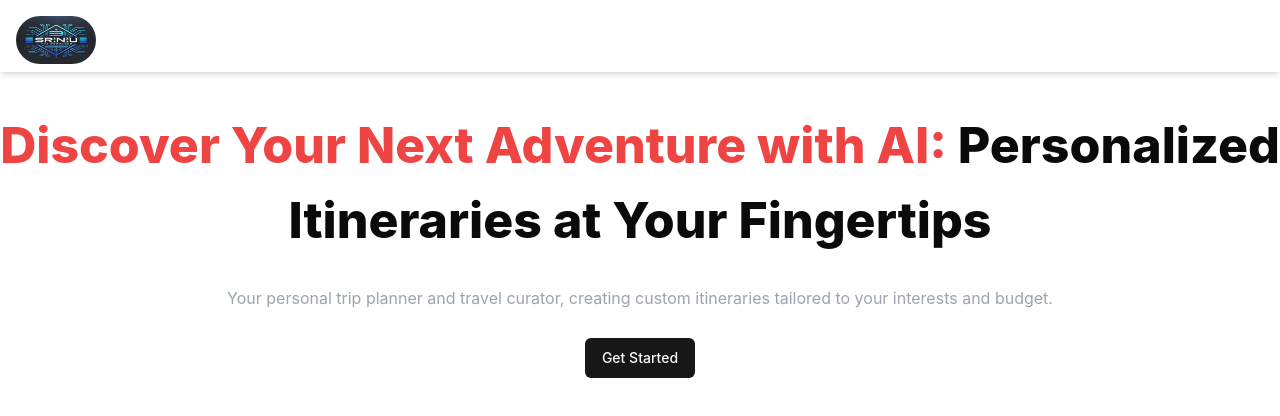
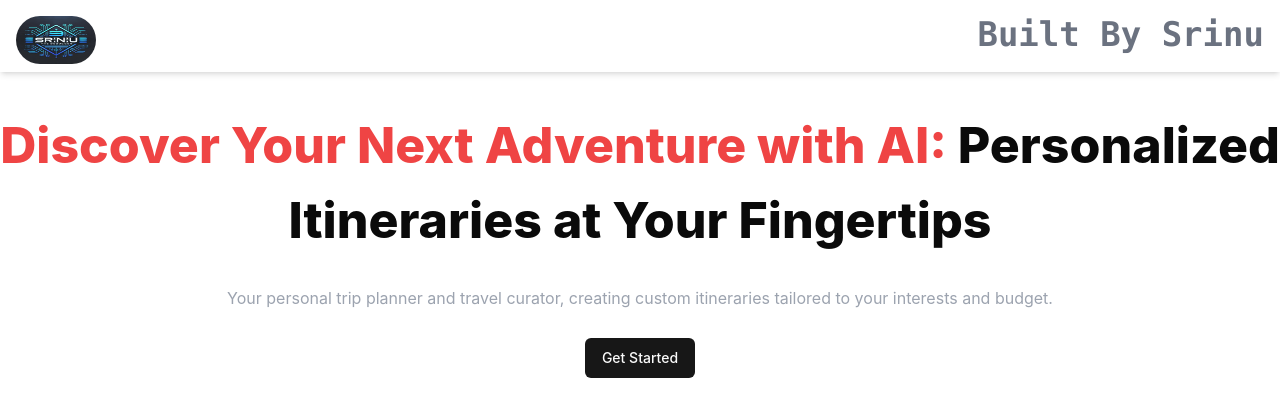
Before and after one commit to Srinusrinu1098/Srinu_ai_trip_planner, a React (Vite) app in the folder Frontend/: page / in a window 1280 px wide. Shown: the top 416 px of the page. Built offline with nearby package versions, Linux system fonts and the light colour scheme; no server answers.

Commit message:
Changes made

```diff
--- a/Frontend/src/components/custom/headers.jsx
+++ b/Frontend/src/components/custom/headers.jsx
@@ -3,23 +3,17 @@ import { Button } from "../ui/button";
 import { useGoogleLogin } from "@react-oauth/google";
 import { useNavigate } from "react-router-dom";
 
-
 function Header() {
   const userInfo = localStorage.getItem("user");
 
-
-
-
-  const createNew = () =>{
-
-  }
+  const createNew = () => {};
 
   return (
     <div className="flex justify-between items-center px-4 shadow-md py-2">
       <img src="/Srinus.png" className="w-20 h-12 rounded-full mt-2" />
-
-
-
+      <h2 className="text-gray-500 font-bold  sm:text-[34px] md:text-[34px] text-[24px] font-mono animate-bounce">
+        Built By Srinu
+      </h2>
     </div>
   );
 }
```
